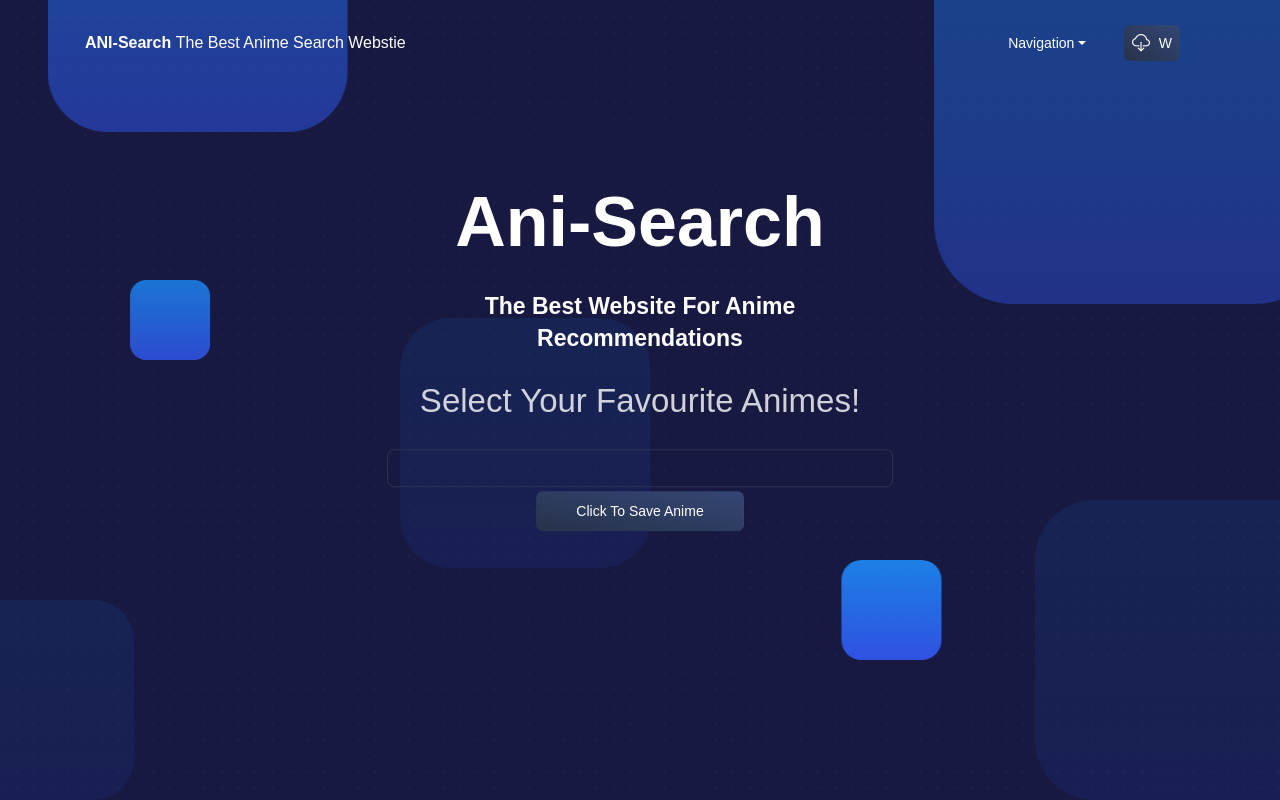
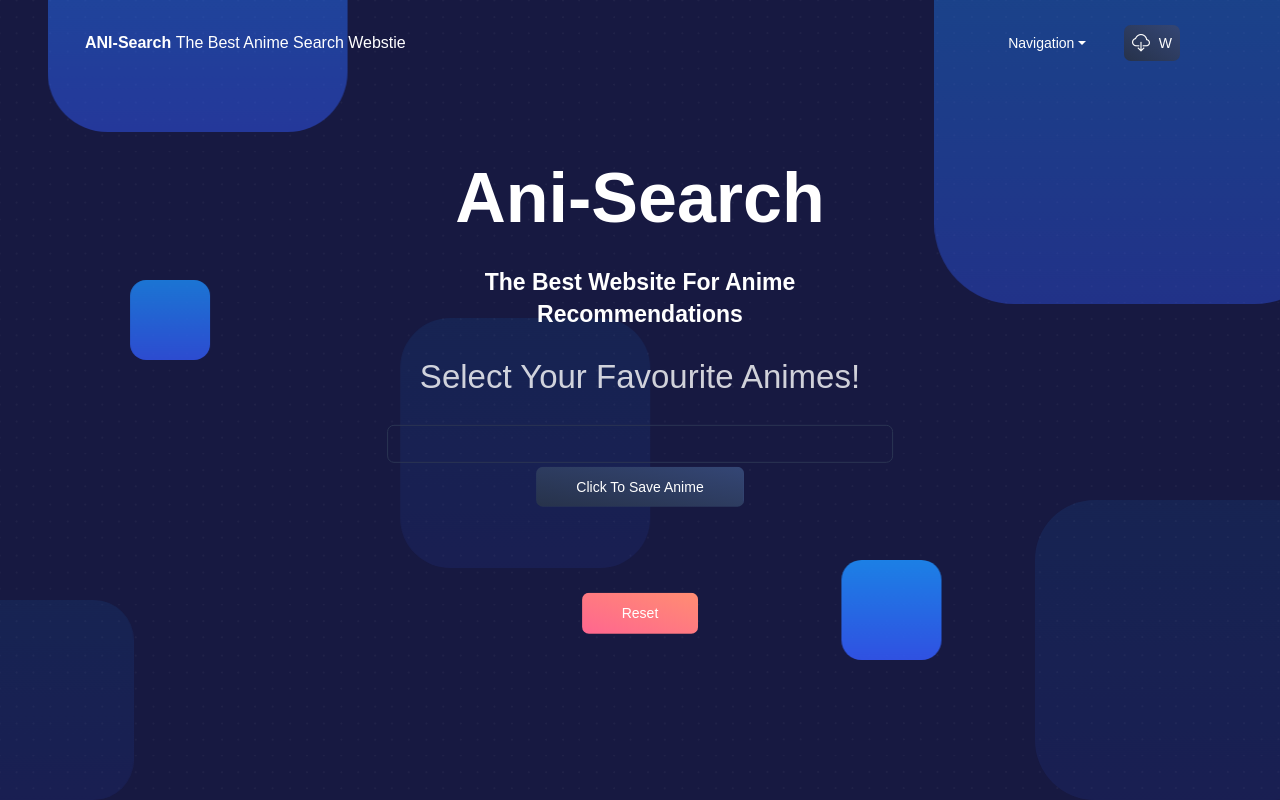
Before and after one commit to Aliabadi1/Recomendation-Project, a React (Create React App) app: page /components in a window 1280 px wide. Shown: the top 800 px of the page. Built offline with nearby package versions, Linux system fonts and the light colour scheme.

Commit message:
added reset button for options and made it so you cant add duplicate options

```diff
--- a/src/components/Textbox.js
+++ b/src/components/Textbox.js
@@ -11,7 +11,9 @@ function Textbox() {
     }
     const handleClick = e => {
         if(arr.length < 5){
+          if(!arr.includes(fname)){
             setarr(current => [...current, fname]);
+          }
         }
     }
 
@@ -25,6 +27,9 @@ function Textbox() {
         </Form>
         <br></br><br></br><br></br>
         <h5>{arr.map((goal) => <Alert variant='info'>{goal}</Alert>)}</h5>
+        <div>
+          <Button onClick ={() => setarr([])} variant="warning">Reset</Button>
+        </div>
       </div>
     )
   }
```
